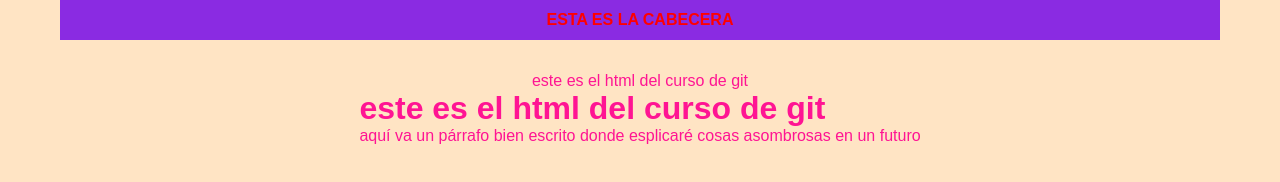
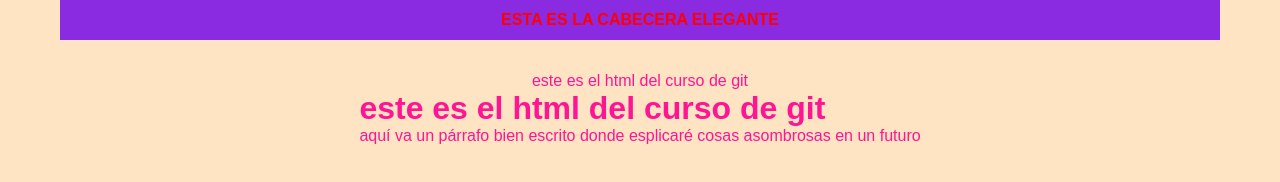
Before and after one commit to xrpew/curso-git-II, a plain HTML site: page index.html in a window 1280 px wide. Drawn offline with Linux system fonts and the light colour scheme.

Commit message:
agregando elegante a la cabecera

```diff
--- a/index.html
+++ b/index.html
@@ -9,7 +9,7 @@
 </head>
 <body>
     <div id="cabecera">
-        esta es la cabecera
+        esta es la cabecera elegante
     </div>
     este es el html del curso  de git
     <div id="post">
```
